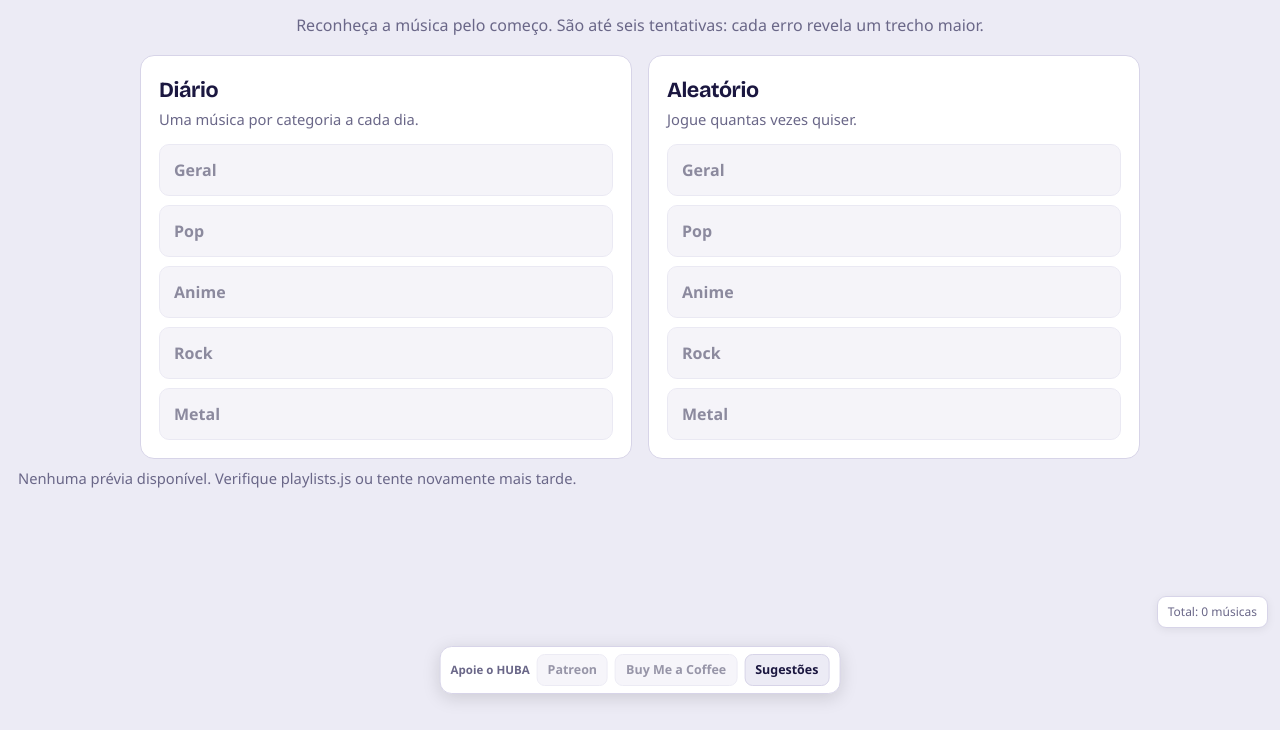
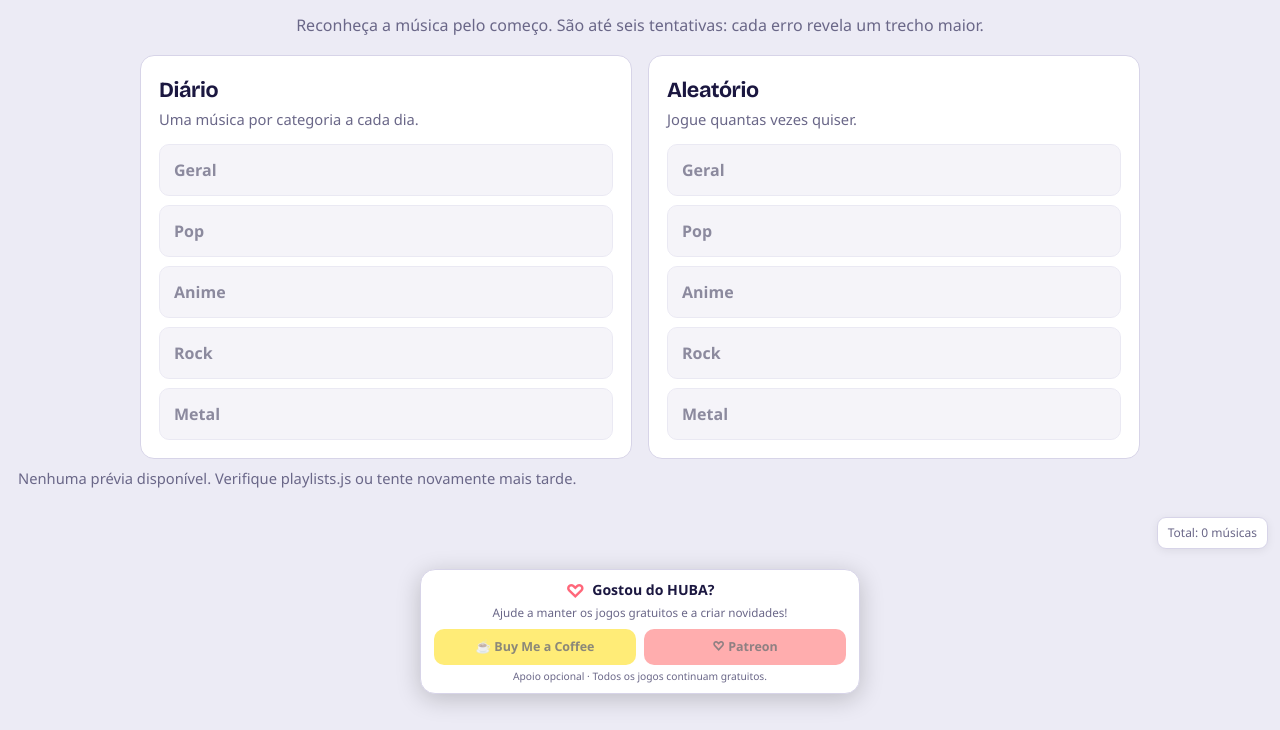
Before and after one commit to aceRadin/Huba, a plain HTML site: page jogos/bits/index.html in a window 1280 px wide. Shown: the part 96-826 px from the top of the page. Before the commit the page ends 800 px from the top, so only its background shows below. Drawn offline with nearby package versions, Linux system fonts and the light colour scheme.

Commit message:
remake painel

```diff
--- a/css/style.css
+++ b/css/style.css
@@ -216,18 +216,19 @@ button.gcard:hover{border-color:var(--accent);transform:translateY(-1px)}
 
 a.gcard{text-decoration:none}a.gcard:hover{border-color:var(--accent);transform:translateY(-1px)}
 
-/* Rodapé de apoio do HUBA: pequeno e compartilhado. */
-body{padding-bottom:96px}
-.huba-support{position:fixed;left:50%;bottom:max(10px,env(safe-area-inset-bottom));transform:translateX(-50%);z-index:30;display:flex;gap:7px;align-items:center;justify-content:center;flex-wrap:wrap;max-width:calc(100vw - 24px);padding:7px 10px;background:var(--card);border:1px solid var(--line);border-radius:12px;box-shadow:0 4px 18px #0002}
-.huba-support-label{color:var(--muted);font-size:.72rem;font-weight:700;white-space:nowrap}
-.huba-support-button{display:inline-flex;align-items:center;justify-content:center;min-height:32px;padding:6px 10px;border:1px solid var(--line);border-radius:8px;background:var(--bg);color:var(--fg);font-weight:600;font-size:.78rem;line-height:1.2;font-family:inherit;text-decoration:none;white-space:nowrap;cursor:pointer}
-.huba-support-button:hover:not(.huba-support-disabled){border-color:var(--accent)}
-.huba-support-disabled{opacity:.45;cursor:not-allowed}
-.huba-feedback-dialog{width:min(480px,calc(100vw - 28px));background:var(--card);color:var(--fg);border:1px solid var(--line);border-radius:14px;padding:20px}
-.huba-feedback-dialog::backdrop{background:#0009}
-.huba-feedback-dialog h2{font-size:1.15rem;margin:0 0 8px}.huba-feedback-dialog p{font-size:.9rem;color:var(--muted)}
-.huba-feedback-dialog textarea{width:100%;min-height:120px}.huba-feedback-actions{display:flex;flex-wrap:wrap;gap:8px;margin-top:12px}.huba-feedback-actions button{padding:8px 11px;font-size:.83rem}
-.huba-feedback-status{min-height:1em;margin:8px 0 0}
+/* Apoio ao HUBA: painel compacto compartilhado em todas as páginas. */
+body{padding-bottom:180px}
+.huba-support{position:fixed;left:50%;bottom:max(10px,env(safe-area-inset-bottom));transform:translateX(-50%);z-index:30;width:min(440px,calc(100vw - 24px));display:flex;flex-direction:column;align-items:stretch;gap:5px;padding:11px 13px 9px;background:var(--card);border:1px solid var(--line);border-radius:15px;box-shadow:0 5px 24px #0003;text-align:center}
+.huba-support-title{display:flex;align-items:center;justify-content:center;gap:7px;font-size:.88rem;font-weight:800;line-height:1.2}
+.huba-support-heart{color:#ff677a;font-size:1.2rem;line-height:1}
+.huba-support-description{margin:0;color:var(--muted);font-size:.73rem;line-height:1.4}
+.huba-support-links{display:grid;grid-template-columns:1fr 1fr;gap:8px;margin-top:3px}
+.huba-support-button{display:flex;justify-content:center;align-items:center;min-height:36px;padding:7px 10px;border-radius:10px;border:0;font-family:inherit;font-size:.78rem;font-weight:800;line-height:1.2;text-decoration:none;color:#201b1b;transition:filter .15s ease,transform .15s ease}
+.huba-support-button:hover:not(.huba-support-disabled){filter:brightness(.96);transform:translateY(-1px)}
+.huba-support-coffee{background:#ffdc00;color:#251f03}
+.huba-support-patreon{background:#ff6667;color:#2d1015}
+.huba-support-disabled{opacity:.53;cursor:not-allowed;pointer-events:none}
+.huba-support-note{color:var(--muted);font-size:.64rem;line-height:1.35}
 /* Total de músicas separado dos cartões e acima do rodapé. */
-.huba-catalog-count{position:fixed;right:12px;bottom:max(76px,calc(env(safe-area-inset-bottom) + 70px));z-index:20;background:var(--card);color:var(--muted);border:1px solid var(--line);border-radius:9px;padding:6px 10px;font-size:.75rem;box-shadow:0 2px 10px #0001;max-width:calc(100vw - 24px);text-align:right}
-@media(max-width:560px){.huba-support-label{display:none}.huba-support{gap:4px;padding:6px}.huba-support-button{padding:6px;font-size:.68rem}.huba-catalog-count{bottom:75px;font-size:.7rem}}
+.huba-catalog-count{position:fixed;right:12px;bottom:max(155px,calc(env(safe-area-inset-bottom) + 148px));z-index:20;background:var(--card);color:var(--muted);border:1px solid var(--line);border-radius:9px;padding:6px 10px;font-size:.75rem;box-shadow:0 2px 10px #0001;max-width:calc(100vw - 24px);text-align:right}
+@media(max-width:560px){.huba-support{padding:9px 10px 8px;gap:4px}.huba-support-description{font-size:.69rem}.huba-support-button{min-height:34px;font-size:.73rem}.huba-catalog-count{bottom:155px;font-size:.7rem}}
--- a/js/apoio-config.js
+++ b/js/apoio-config.js
@@ -1,9 +1,8 @@
-/* HUBA — LINKS PÚBLICOS DO RODAPÉ
- * Cole suas URLs reais entre as aspas. Deixe vazio para desativar o botão.
- * Exemplo: patreon: 'https://www.patreon.com/seu-perfil'
+/* HUBA — LINKS PÚBLICOS DE APOIO
+ * Cole os endereços reais dos seus perfis. Deixe vazio para desativar.
+ * Nunca coloque senhas ou tokens neste arquivo público.
  */
 window.HUBA_APOIO = {
   patreon: '',
-  buymeacoffee: '',
-  sugestoesEmail: '' // Exemplo: 'contato@seudominio.com'
+  buymeacoffee: ''
 };
--- a/js/apoio.js
+++ b/js/apoio.js
@@ -1,28 +1,36 @@
-/* Rodapé compartilhado: carregado em todas as páginas. */
+/* Painel de apoio compartilhado: aparece na página inicial e nos jogos. */
 (function(){
 'use strict';
 var config=window.HUBA_APOIO||{};
-var bar=document.createElement('footer');bar.className='huba-support';bar.setAttribute('aria-label','Apoiar e sugerir melhorias para o HUBA');
-var caption=document.createElement('span');caption.className='huba-support-label';caption.textContent='Apoie o HUBA';bar.appendChild(caption);
-function supportLink(text,url){
- var a=document.createElement('a');a.className='huba-support-button';a.textContent=text;
- if(typeof url==='string'&&/^https:\/\/[^\s]+$/i.test(url)){a.href=url;a.target='_blank';a.rel='noopener noreferrer'}
- else{a.classList.add('huba-support-disabled');a.removeAttribute('href');a.setAttribute('aria-disabled','true');a.title='Configure este link em js/apoio-config.js'}
- bar.appendChild(a);return a;
+var panel=document.createElement('footer');
+panel.className='huba-support';
+panel.setAttribute('aria-label','Apoie o desenvolvimento do HUBA');
+
+var heading=document.createElement('div');heading.className='huba-support-title';
+var heart=document.createElement('span');heart.className='huba-support-heart';heart.textContent='♡';heart.setAttribute('aria-hidden','true');
+var title=document.createElement('strong');title.textContent='Gostou do HUBA?';
+heading.appendChild(heart);heading.appendChild(title);panel.appendChild(heading);
+
+var description=document.createElement('p');description.className='huba-support-description';
+description.textContent='Ajude a manter os jogos gratuitos e a criar novidades!';panel.appendChild(description);
+
+var links=document.createElement('div');links.className='huba-support-links';
+function supportLink(name,url,variant){
+ var link=document.createElement('a');link.className='huba-support-button '+variant;
+ link.textContent=name;
+ if(typeof url==='string' && /^https:\/\/[^\s]+$/i.test(url)){
+   link.href=url;link.target='_blank';link.rel='noopener noreferrer';
+ }else{
+   link.classList.add('huba-support-disabled');link.removeAttribute('href');
+   link.setAttribute('aria-disabled','true');link.title='Configure o endereço em js/apoio-config.js';
+ }
+ links.appendChild(link);
 }
-supportLink('Patreon',config.patreon);supportLink('Buy Me a Coffee',config.buymeacoffee);
-var suggestion=document.createElement('button');suggestion.type='button';suggestion.className='huba-support-button';suggestion.textContent='Sugestões';bar.appendChild(suggestion);
-document.body.appendChild(bar);
-var dialog=document.createElement('dialog');dialog.className='huba-feedback-dialog';
-var heading=document.createElement('h2');heading.textContent='Enviar uma sugestão';dialog.appendChild(heading);
-var note=document.createElement('p');note.textContent='Conte sua ideia ou relate um problema. Você pode copiar a mensagem ou, quando houver e-mail configurado, enviá-la por seu aplicativo de e-mail.';dialog.appendChild(note);
-var field=document.createElement('textarea');field.rows=5;field.placeholder='Minha sugestão para o HUBA é…';field.setAttribute('aria-label','Texto da sugestão');dialog.appendChild(field);
-var actions=document.createElement('div');actions.className='huba-feedback-actions';
-var copy=document.createElement('button');copy.type='button';copy.textContent='Copiar sugestão';actions.appendChild(copy);
-var mail=document.createElement('button');mail.type='button';mail.textContent='Abrir e-mail';if(!config.sugestoesEmail||!/^[^\s@]+@[^\s@]+\.[^\s@]+$/.test(config.sugestoesEmail)){mail.disabled=true;mail.title='Configure sugestoesEmail em js/apoio-config.js'}actions.appendChild(mail);
-var close=document.createElement('button');close.type='button';close.textContent='Fechar';close.addEventListener('click',function(){dialog.close()});actions.appendChild(close);dialog.appendChild(actions);
-var status=document.createElement('p');status.setAttribute('role','status');status.className='huba-feedback-status';dialog.appendChild(status);document.body.appendChild(dialog);
-suggestion.addEventListener('click',function(){status.textContent='';dialog.showModal();field.focus()});
-copy.addEventListener('click',function(){if(!field.value.trim()){status.textContent='Escreva sua sugestão primeiro.';return}if(navigator.clipboard&&navigator.clipboard.writeText){navigator.clipboard.writeText(field.value).then(function(){status.textContent='Sugestão copiada!'},function(){field.select();status.textContent='Selecione e copie o texto com Ctrl+C.'})}else{field.select();status.textContent='Texto selecionado. Pressione Ctrl+C para copiar.'}});
-mail.addEventListener('click',function(){if(mail.disabled||!field.value.trim()){status.textContent='Escreva sua sugestão primeiro.';return}var uri='mailto:'+config.sugestoesEmail+'?subject='+encodeURIComponent('Sugestão para o HUBA')+'&body='+encodeURIComponent(field.value);window.location.href=uri});
+supportLink('☕  Buy Me a Coffee',config.buymeacoffee,'huba-support-coffee');
+supportLink('♡  Patreon',config.patreon,'huba-support-patreon');
+panel.appendChild(links);
+
+var note=document.createElement('small');note.className='huba-support-note';
+note.textContent='Apoio opcional · Todos os jogos continuam gratuitos.';panel.appendChild(note);
+document.body.appendChild(panel);
 })();
```
Also changed, not shown: README.md.
